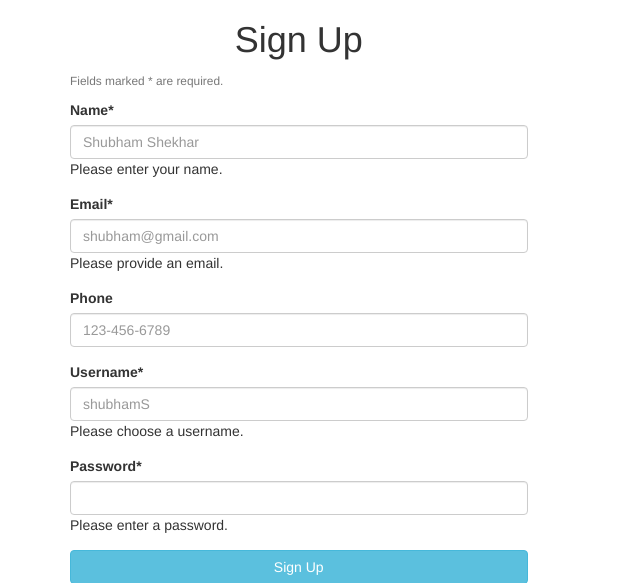
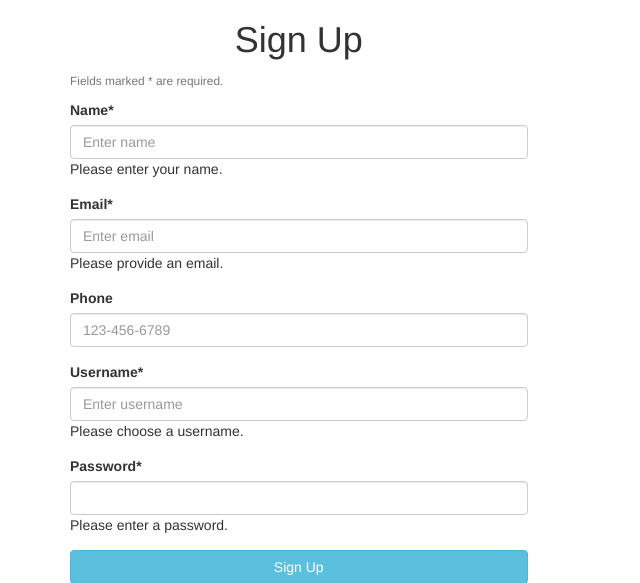
Before and after one commit to cuber15/PawProtection, a Node server app: page /signup in a window 1280 px wide. Shown: the top 583 px of the page, without its empty margins (0-640 px from the left). Run offline with Node 20, Linux system fonts and the light colour scheme; some libraries are stand-ins or nearby versions.

Commit message:
register page

```diff
--- a/views/login.ejs
+++ b/views/login.ejs
@@ -3,9 +3,10 @@
     <head>
         <title>Pawprotection</title>
         <link rel="stylesheet" href="https://maxcdn.bootstrapcdn.com/bootstrap/3.3.5/css/bootstrap.min.css">
-        <link rel="stylesheet" href="/html/stylesheets/login.css" type="text/css">
-        <script src="https://cdnjs.cloudflare.com/ajax/libs/modernizr/2.8.3/modernizr.min.js" type="text/javascript" async></script>
+        <!-- <link rel="stylesheet" href="/html/stylesheets/login.css" type="text/css"> -->
+        <!-- <script src="https://cdnjs.cloudflare.com/ajax/libs/modernizr/2.8.3/modernizr.min.js" type="text/javascript" async></script> -->
     </head>
+
     <body>
 
 <div class="container mt-5">
--- a/views/register.ejs
+++ b/views/register.ejs
@@ -3,9 +3,10 @@
     <head>
         <title>PawProtection</title>
         <link rel="stylesheet" href="https://maxcdn.bootstrapcdn.com/bootstrap/3.3.5/css/bootstrap.min.css">
-        <link rel="stylesheet" href="/html/stylesheets/register.css" type="text/css">
-        <script src="https://cdnjs.cloudflare.com/ajax/libs/modernizr/2.8.3/modernizr.min.js" type="text/javascript" async></script>
+        <!-- <link rel="stylesheet" href="/html/stylesheets/register.css" type="text/css"> -->
+        <!-- <script src="https://cdnjs.cloudflare.com/ajax/libs/modernizr/2.8.3/modernizr.min.js" type="text/javascript" async></script> -->
     </head>
+
     <body>
 
 <div class="container mt-5">
@@ -21,7 +22,7 @@
             <form class="needs-validation" action="/register" method="POST" >
               <div class="form-group">
                 <label for="">Name*</label>
-                <input type="text" name="fullName" class="form-control" id="fullName" placeholder="Shubham Shekhar" required>
+                <input type="text" name="fullName" class="form-control" id="fullName" placeholder="Enter name" required>
                 <div class="invalid-feedback">
                   Please enter your name.
                 </div>
@@ -29,7 +30,7 @@
 
               <div class="form-group">
                 <label for="">Email*</label>
-                <input type="text" name="email" class="form-control" id="email" placeholder="shubham@gmail.com" required>
+                <input type="text" name="email" class="form-control" id="email" placeholder="Enter email" required>
                 <div class="invalid-feedback">
                   Please provide an email.
                 </div>
@@ -40,7 +41,7 @@
               </div>
               <div class="form-group">
                 <label for="">Username*</label>
-                <input type="text" name="username" class="form-control" id="exampleInputUsername" placeholder="shubhamS" required>
+                <input type="text" name="username" class="form-control" id="exampleInputUsername" placeholder="Enter username" required>
                 <div class="invalid-feedback">
                   Please choose a username.
                 </div>
```
